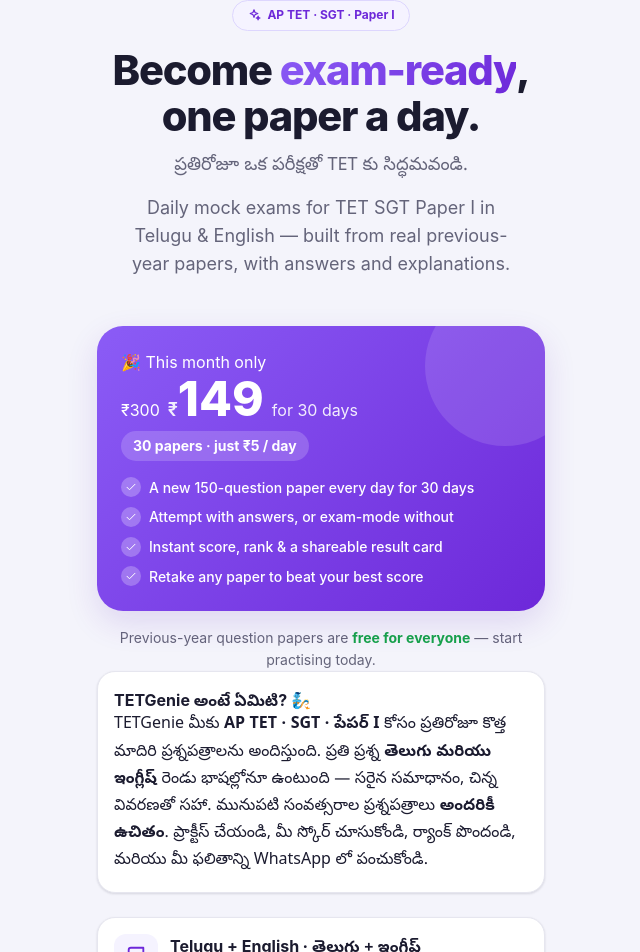
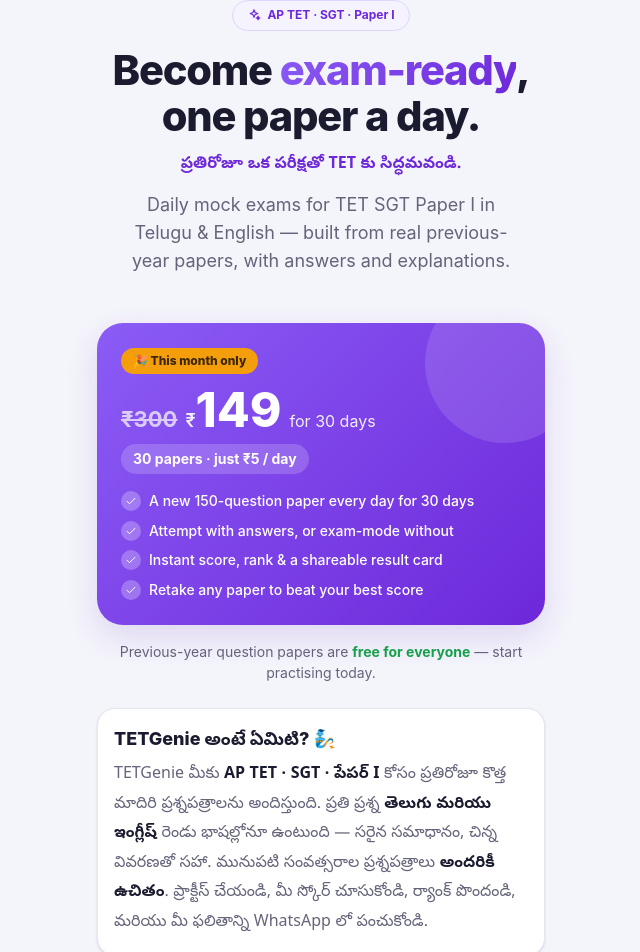
Before and after one commit to puneethx/TETGenie, a React (Vite) app in the folder frontend/: page / in a window 1280 px wide. Shown: the part 106-1058 px from the top of the page, without its empty margins (319-959 px from the left). Built offline with nearby package versions, Linux system fonts and the light colour scheme; no server answers.

Commit message:
Add Telugu styles for hero, offer, intro, and features
Added styles for Telugu subheading, offer ribbon, intro block, and feature title.

```diff
--- a/frontend/src/pages/home.css
+++ b/frontend/src/pages/home.css
@@ -154,3 +154,58 @@
   margin-top: var(--sp-6);
   line-height: 1.7;
 }
+
+/* Telugu subheading in the hero */
+.hero .hero-te {
+  color: var(--primary);
+  font-weight: 700;
+  font-size: var(--fs-base);
+  margin-top: var(--sp-3);
+  max-width: 34ch;
+  margin-left: auto;
+  margin-right: auto;
+}
+
+/* "This month only" ribbon + struck-through original price */
+.offer-ribbon {
+  display: inline-block;
+  background: var(--gold-500, #f59e0b);
+  color: #3a2600;
+  font-weight: 800;
+  font-size: var(--fs-xs);
+  padding: 4px 12px;
+  border-radius: var(--r-full);
+  margin-bottom: var(--sp-3);
+  position: relative;
+  z-index: 1;
+}
+.offer .price-old {
+  font-size: var(--fs-xl);
+  font-weight: 700;
+  text-decoration: line-through;
+  opacity: 0.7;
+}
+
+/* Telugu intro block */
+.intro-te {
+  padding: var(--sp-4);
+  margin: var(--sp-5) 0;
+}
+.intro-te h4 {
+  font-size: var(--fs-lg);
+  font-weight: 800;
+  margin-bottom: var(--sp-2);
+}
+.intro-te p {
+  color: var(--text-muted);
+  font-size: var(--fs-base);
+  line-height: 1.85;
+}
+.intro-te strong { color: var(--text); }
+
+/* Telugu tag on each feature title */
+.feature .f-te {
+  color: var(--primary);
+  font-weight: 600;
+  font-size: var(--fs-sm);
+}
```
